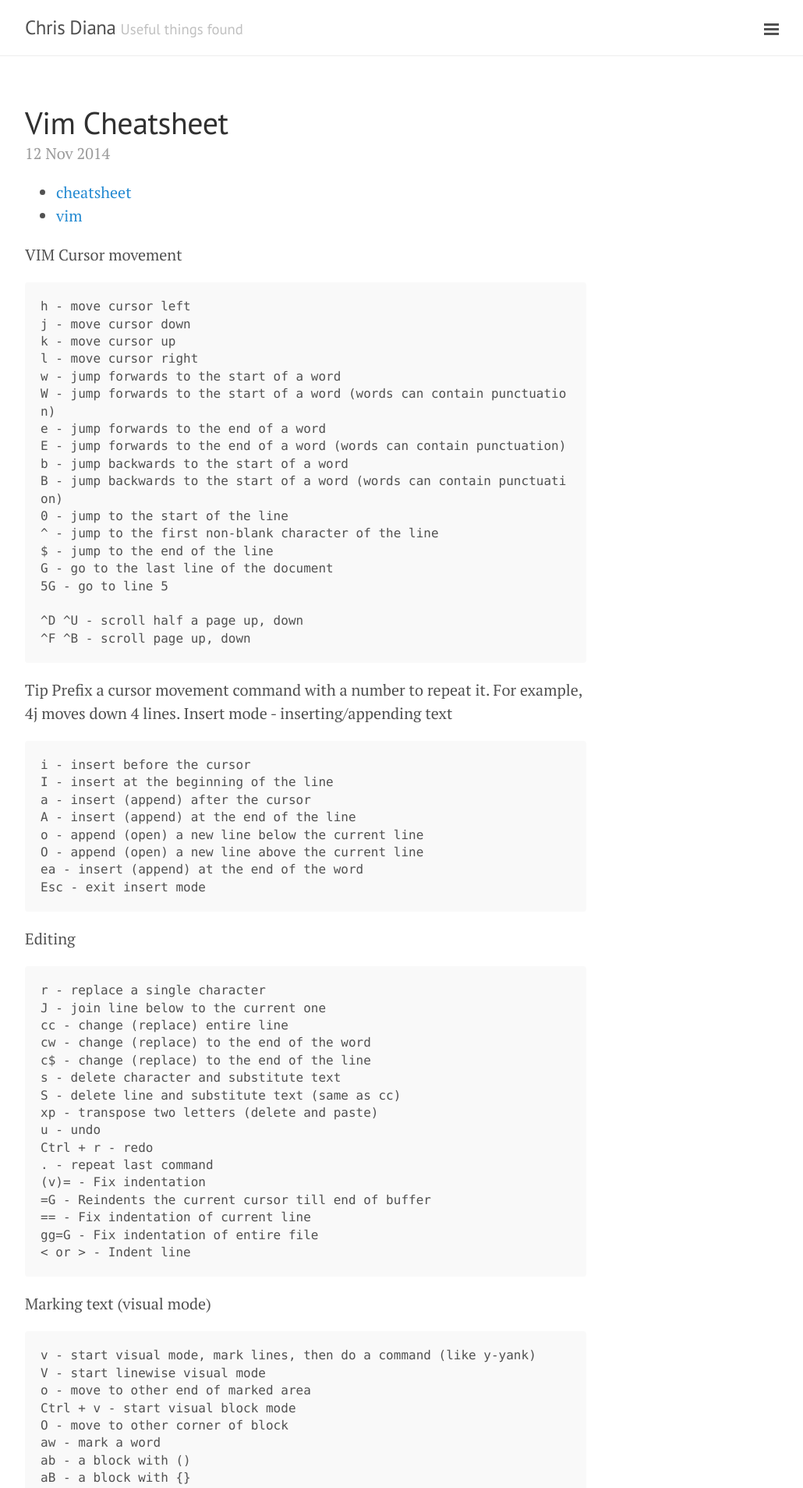
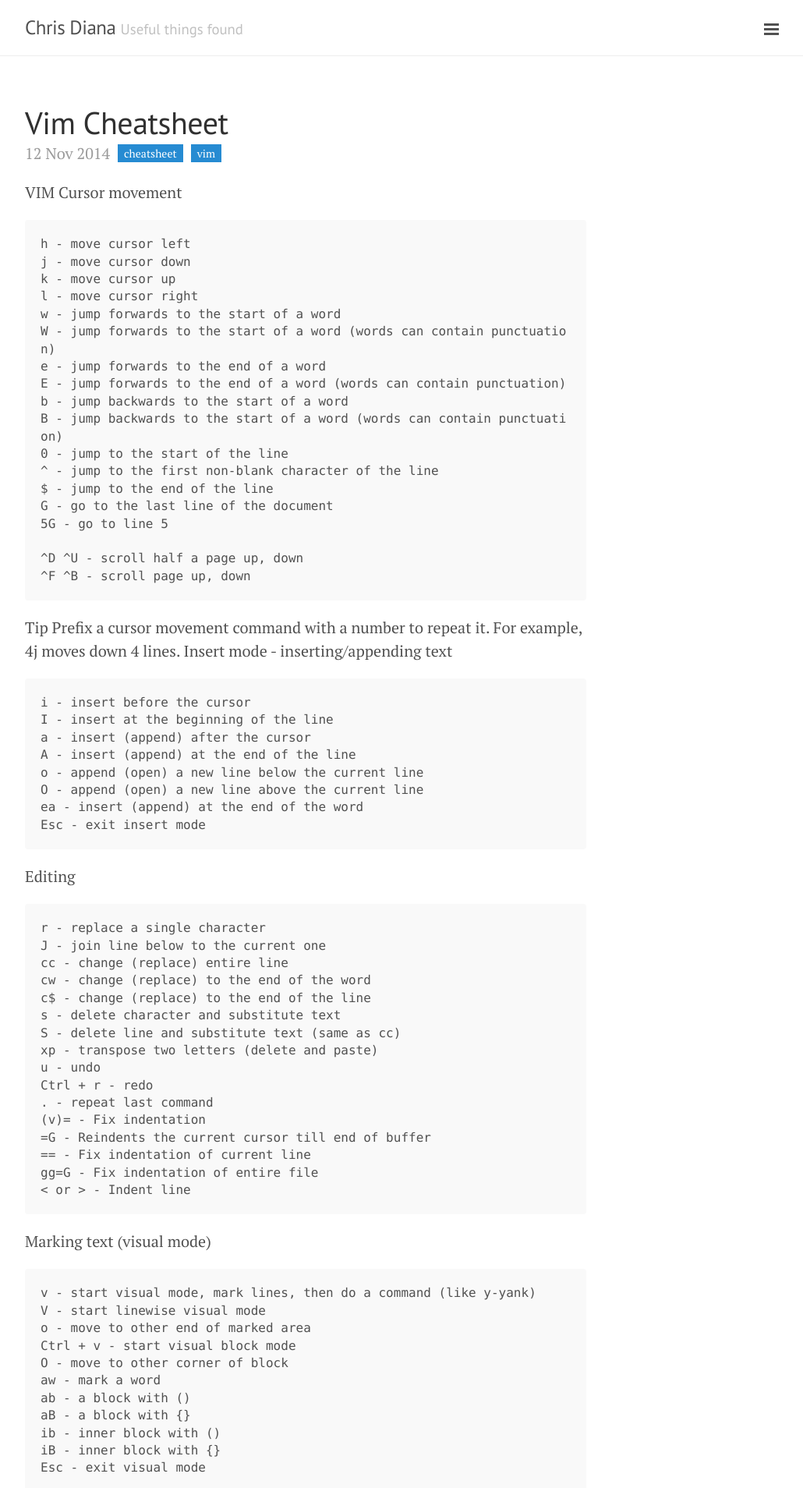
Before and after one commit to chrisdiana/cdmedia.github.io, a Jekyll site: the page built from _posts/2014-11-12-cheatsheet-vim.md, in a window 1280 px wide. Shown: the top 1908 px of the page at 78% size, without its empty margins (248-1278 px from the left). Built offline with Jekyll 4.4.1, drawn with Linux system fonts in a browser that asks for light colours; Markdown is read by kramdown in place of the engine named in the settings; comment, search, counter and statistics services are not loaded.

Commit message:
fixed tags in post

```diff
--- a/_includes/head.html
+++ b/_includes/head.html
@@ -18,6 +18,7 @@
   <link rel="stylesheet" href="{{ site.baseurl }}public/css/poole.css">
   <link rel="stylesheet" href="{{ site.baseurl }}public/css/syntax.css">
   <link rel="stylesheet" href="{{ site.baseurl }}public/css/lanyon.css">
+  <link rel="stylesheet" href="{{ site.baseurl }}public/css/style.css">
   <link rel="stylesheet" href="http://fonts.googleapis.com/css?family=PT+Serif:400,400italic,700%7CPT+Sans:400">
 
   <!-- Icons -->
--- a/_layouts/post.html
+++ b/_layouts/post.html
@@ -4,16 +4,15 @@ layout: default
 
 <div class="post">
   <h1 class="post-title">{{ page.title }}</h1>
-  <span class="post-date">{{ page.date | date_to_string }}</span>
+  <span class="post-date">{{ page.date | date_to_string }}
 	<ul class="tag_list_in_post">
 	{% for tag in page.tags %}
 		<li class="inline tag_list_item">
-      <a class="tag_list_link" href="/tag/{{ tag }}">
-      {{ tag }}
-      </a>
+			<a class="tag_list_link" href="/tag/{{ tag }}">{{ tag }}</a>
 		</li>
 	{% endfor %}
 	</ul>
+  </span>
   {{ content }}
 </div>
 
--- /dev/null
+++ b/public/css/style.css
@@ -0,0 +1,19 @@
+/* Tagging */
+ul.tag_list, ul.tag_list_in_post {
+	display: inline-block;
+	padding-left: 0px;
+	list-style: none;
+	margin: 0px;
+}
+li.inline.archive_list, li.tag_list_item {
+	display: block;
+	float: left;
+	margin: 0px 5px;
+	line-height: 14px;
+}
+a.tag_list_link {
+	font-size: 14px;
+	background: #268bd2;
+	color: #fff;
+	padding: 2px 8px;
+}
```
Also changed, not shown: index.html (+9 -1 lines), public/apple-touch-icon-precomposed.png, public/favicon.ico. Lines whose indentation alone changed are shown as unchanged.
